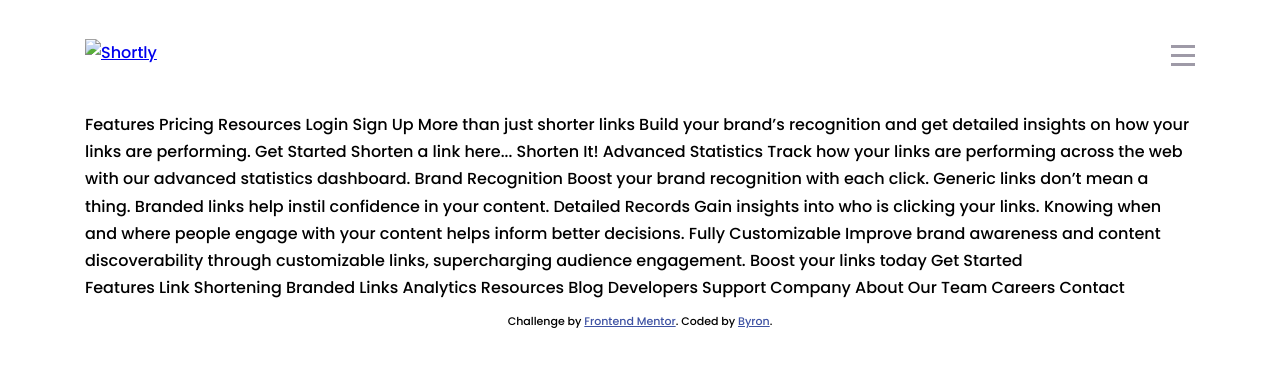
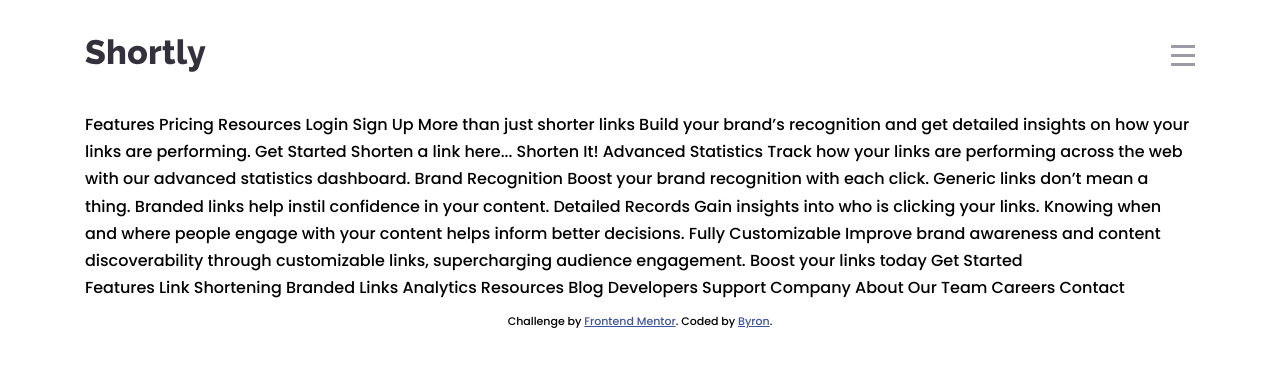
Before and after one commit to byronbyron/url-shortening-api, a website: page index.html in a window 1280 px wide. Drawn offline with Linux system fonts and the light colour scheme; the site is published under a folder, as on GitHub Pages, so addresses that start at the root find nothing.

Commit message:
Fix logo image path

```diff
--- a/index.html
+++ b/index.html
@@ -18,7 +18,7 @@
     <div class="container">
       <nav class="header__navbar">
         <a href="/" class="header__logo">
-          <img src="/images/logo.svg" alt="Shortly home" width="121" height="33">
+          <img src="images/logo.svg" alt="Shortly home" width="121" height="33">
         </a>
 
         <button class="hamburger" type="button" data-toggle aria-controls="NavCollapse" aria-expanded="false" aria-label="Toggle navigation">
```
